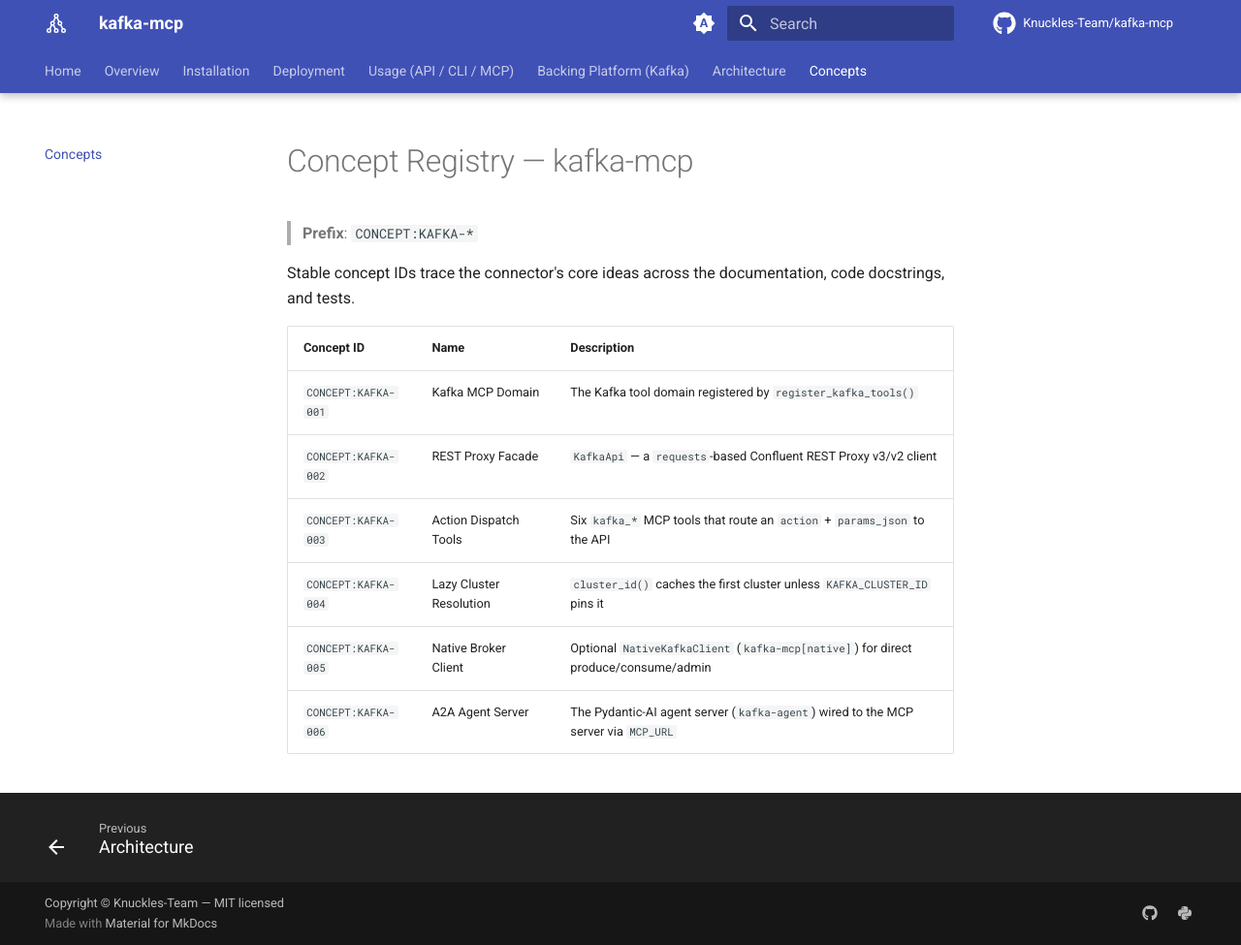
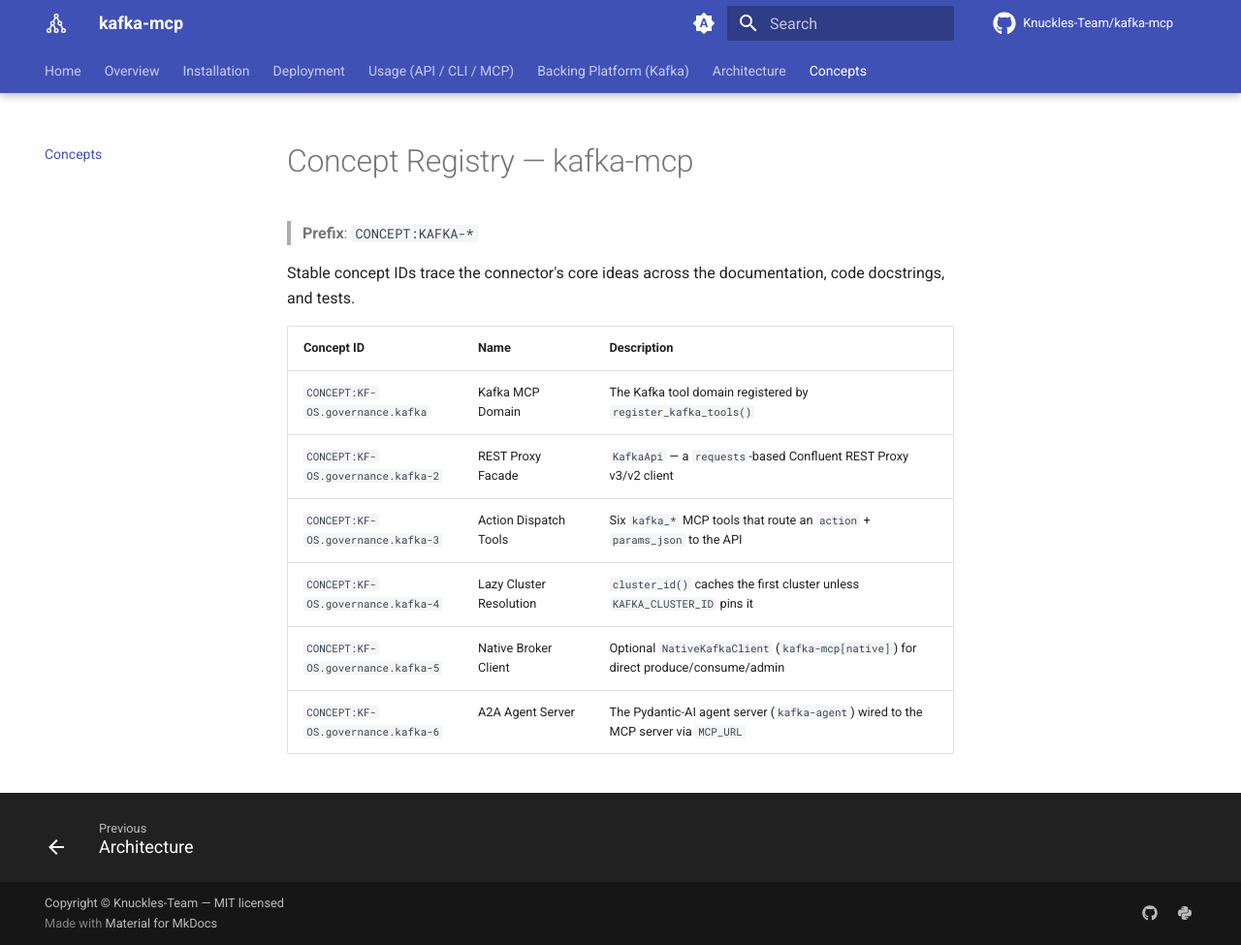
Before and after one commit to Knuckles-Team/kafka-mcp, an MkDocs documentation site: the page built from docs/concepts.md, in a window 1280 px wide and 975 px high. Shown: the whole window at 97% size. Built offline with MkDocs 1.6.1 and Material for MkDocs 9.7.7, drawn with Linux system fonts in a browser that asks for light colours; comment, search, counter and statistics services are not loaded.

Commit message:
OKF-CIS migration: markers -> <SLUG>-<PILLAR>.<domain>.<concept>
Co-Authored-By: Claude Opus 4.8 (1M context) <noreply@anthropic.com>

```diff
--- a/docs/concepts.md
+++ b/docs/concepts.md
@@ -7,9 +7,9 @@ docstrings, and tests.
 
 | Concept ID | Name | Description |
 |---|---|---|
-| `CONCEPT:KAFKA-001` | Kafka MCP Domain | The Kafka tool domain registered by `register_kafka_tools()` |
-| `CONCEPT:KAFKA-002` | REST Proxy Facade | `KafkaApi` — a `requests`-based Confluent REST Proxy v3/v2 client |
-| `CONCEPT:KAFKA-003` | Action Dispatch Tools | Six `kafka_*` MCP tools that route an `action` + `params_json` to the API |
-| `CONCEPT:KAFKA-004` | Lazy Cluster Resolution | `cluster_id()` caches the first cluster unless `KAFKA_CLUSTER_ID` pins it |
-| `CONCEPT:KAFKA-005` | Native Broker Client | Optional `NativeKafkaClient` (`kafka-mcp[native]`) for direct produce/consume/admin |
-| `CONCEPT:KAFKA-006` | A2A Agent Server | The Pydantic-AI agent server (`kafka-agent`) wired to the MCP server via `MCP_URL` |
+| `CONCEPT:KF-OS.governance.kafka` | Kafka MCP Domain | The Kafka tool domain registered by `register_kafka_tools()` |
+| `CONCEPT:KF-OS.governance.kafka-2` | REST Proxy Facade | `KafkaApi` — a `requests`-based Confluent REST Proxy v3/v2 client |
+| `CONCEPT:KF-OS.governance.kafka-3` | Action Dispatch Tools | Six `kafka_*` MCP tools that route an `action` + `params_json` to the API |
+| `CONCEPT:KF-OS.governance.kafka-4` | Lazy Cluster Resolution | `cluster_id()` caches the first cluster unless `KAFKA_CLUSTER_ID` pins it |
+| `CONCEPT:KF-OS.governance.kafka-5` | Native Broker Client | Optional `NativeKafkaClient` (`kafka-mcp[native]`) for direct produce/consume/admin |
+| `CONCEPT:KF-OS.governance.kafka-6` | A2A Agent Server | The Pydantic-AI agent server (`kafka-agent`) wired to the MCP server via `MCP_URL` |
```
Also changed, not shown: AGENTS.md (+1 -1 lines), 1 other file.
